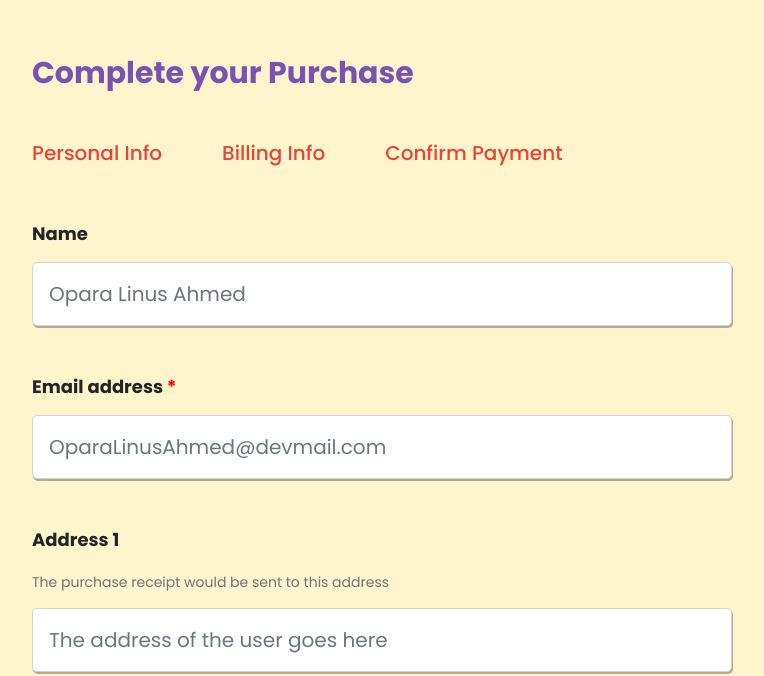
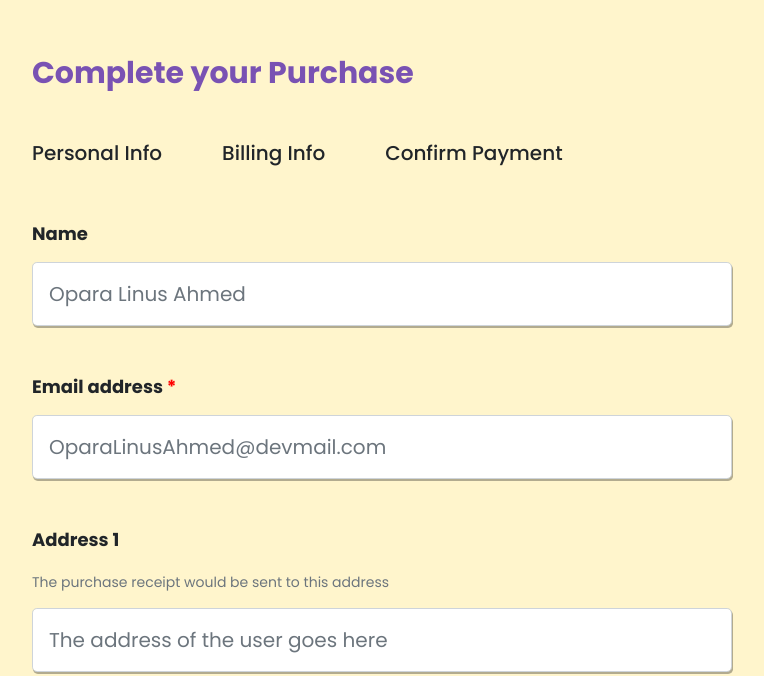
Before and after one commit to Mideolabanji/programming-task, a React (Create React App) app: page / in a window 1280 px wide. Shown: the part 125-801 px from the top of the page, without its empty margins (258-1022 px from the left). Built offline with nearby package versions, Linux system fonts and the light colour scheme.

Commit message:
created a heading component for even more simplicity and readability

```diff
--- a/src/App.js
+++ b/src/App.js
@@ -2,12 +2,14 @@ import "bootstrap/dist/css/bootstrap.min.css";
 import "./App.css";
 import { BrowserRouter as Router, Routes, Route } from "react-router-dom";
 import Home from "./Home";
+import Next from "./Next";
 
 export default function App() {
   return (
     <Router>
       <Routes>
         <Route exact path="/" element={<Home />} />
+        <Route path="/next" element={<Next />} />
       </Routes>
     </Router>
   );
--- a/src/FormInputs.js
+++ b/src/FormInputs.js
@@ -1,4 +1,5 @@
 import React from "react";
+import { Link } from "react-router-dom";
 
 export default function FormInputs() {
   return (
@@ -82,11 +83,11 @@ export default function FormInputs() {
           </div>
         </div>
         <footer>
-          <a href="#">
+          <Link to="/next">
             <button type="submit" className="btn btn-lg mt-5 ms-2 next-btn">
               Next
             </button>
-          </a>
+          </Link>
           <a href="#">
             <button
               type="button"
--- /dev/null
+++ b/src/Heading.js
@@ -0,0 +1,14 @@
+import React from "react";
+
+export default function Heading() {
+  return (
+    <div>
+      <h1>Complete your Purchase</h1>
+      <div className="headings">
+        <h3>Personal Info</h3>
+        <h3>Billing Info</h3>
+        <h3>Confirm Payment</h3>
+      </div>
+    </div>
+  );
+}
--- a/src/Home.js
+++ b/src/Home.js
@@ -1,25 +1,11 @@
 import FormInputs from "./FormInputs";
-import { Link } from "react-router-dom";
+import Heading from "./Heading";
 
 export default function Home() {
   return (
-    <div className="App">
-      <div className="app-body">
-        <h1>Complete your Purchase</h1>
-        <div className="headings">
-          <Link to="/">
-            <h3>Personal Info</h3>
-          </Link>
-
-          <a href="#">
-            <h3>Billing Info</h3>
-          </a>
-          <a href="#">
-            <h3>Confirm Payment</h3>
-          </a>
-        </div>
-        <FormInputs />
-      </div>
+    <div className="App app-body">
+      <Heading />
+      <FormInputs />
     </div>
   );
 }
--- a/src/Next.js
+++ b/src/Next.js
@@ -1,5 +1,10 @@
 import React from "react";
+import Heading from "./Heading";
 
 export default function Next() {
-  return "Next Page";
+  return (
+    <div className="app-body">
+      <Heading />
+    </div>
+  );
 }
```
